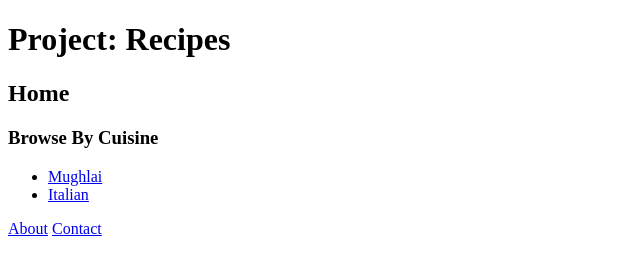
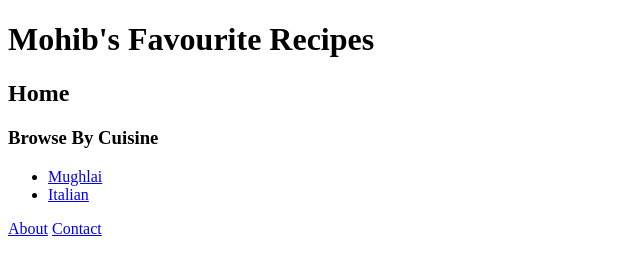
Before and after one commit to mohib-danrimmer/odin-recipes, a plain HTML site: page index.html in a window 1280 px wide. Shown: the whole page, without its empty margins (0-640 px from the left). Drawn offline with Linux system fonts and the light colour scheme.

```diff
--- a/index.html
+++ b/index.html
@@ -5,7 +5,7 @@
     <title>Project Recipes</title>
 </head>
 <body>
-    <h1>Project: Recipes</h1>
+    <h1>Mohib's Favourite Recipes</h1>
     <h2>Home</h2>
     <h3>Browse By Cuisine</h3>
     <ul>
```
